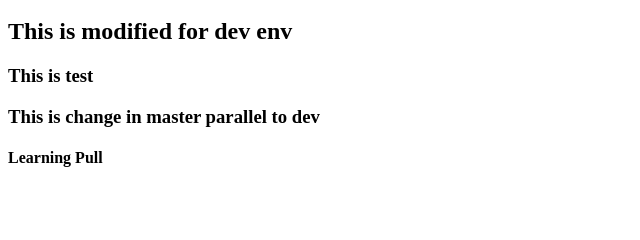
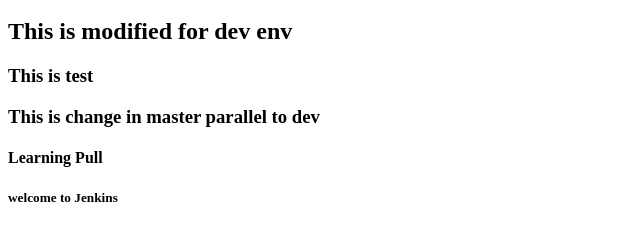
Before and after one commit to pyndahvr/WebTest, a plain HTML site: page index.html in a window 1280 px wide. Shown: the part 48-288 px from the top of the page, without its empty margins (0-640 px from the left). Drawn offline with Linux system fonts and the light colour scheme.

Commit message:
Jenkins build

```diff
--- a/index.html
+++ b/index.html
@@ -3,3 +3,4 @@
 <h3>This is test</h3>
 <h3>This is change in master parallel to dev</h3>
 <h4>Learning Pull<h4>
+<h5>welcome to Jenkins</h5>
```
